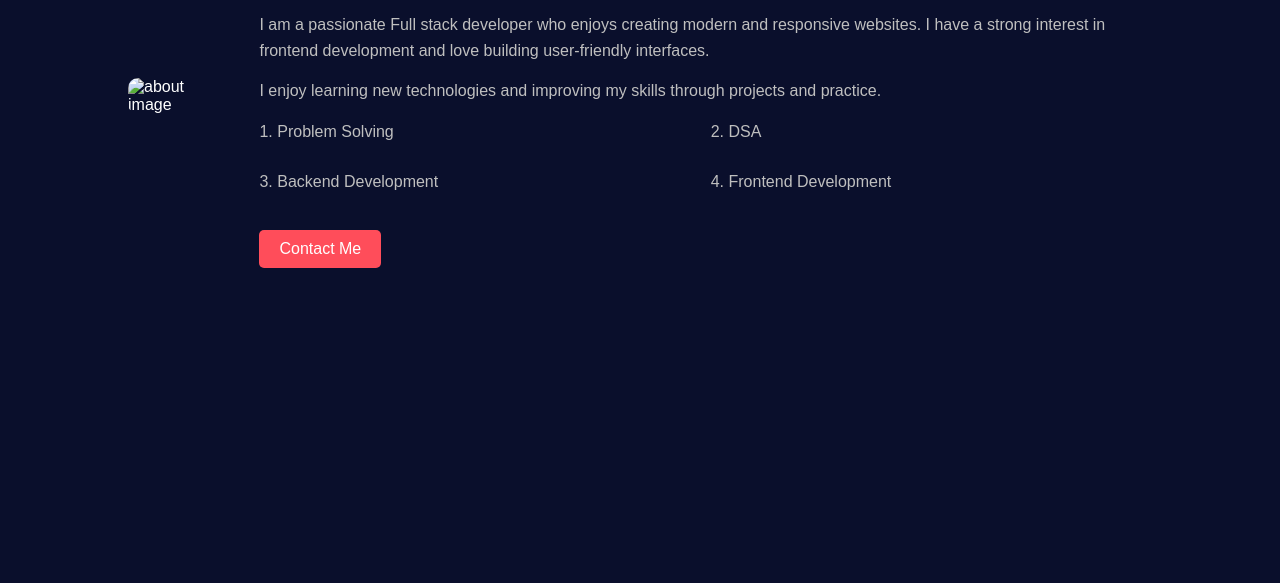
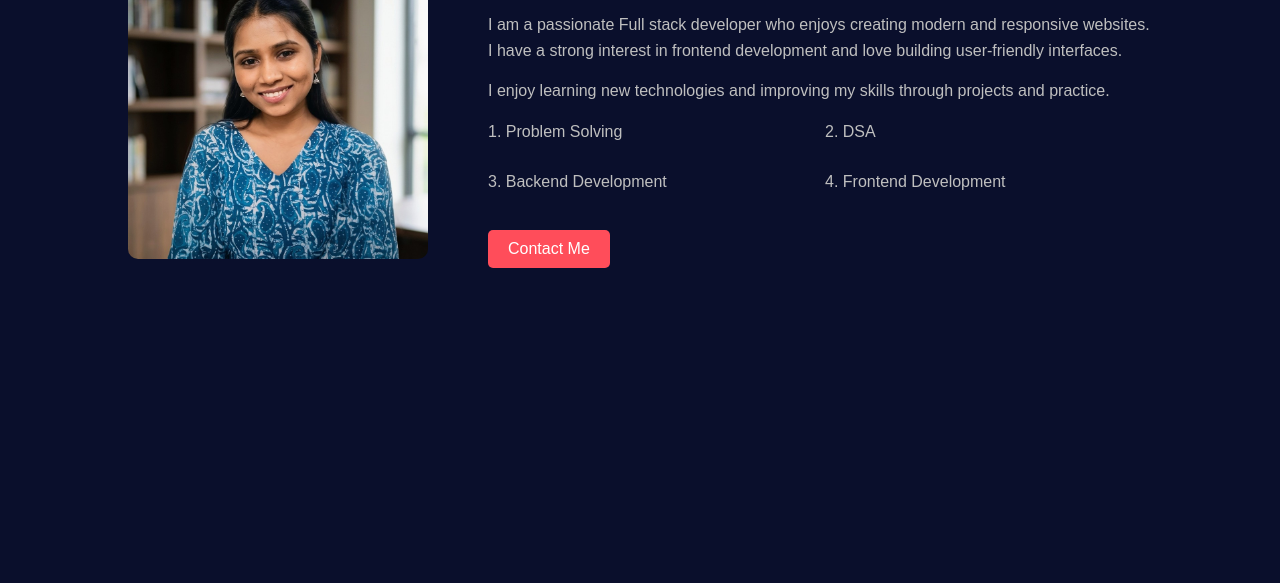
Before and after one commit to anshu2164/my-portfolio, a plain HTML site: page about.html in a window 1280 px wide. Shown: the part 217-800 px from the top of the page. Drawn offline with Linux system fonts and the light colour scheme.

Commit message:
Fix image source and clean up HTML entities
Updated image source in the about section and removed unnecessary HTML entities.

```diff
--- a/about.html
+++ b/about.html
@@ -25,7 +25,7 @@
     <div class="about-container">
 
         <div class="about-img">
-            <img src="image/profile.jpg" alt="about image">
+            <img src="profile.jpg" alt="about image">
         </div>
 
         <div class="about-text">
```
